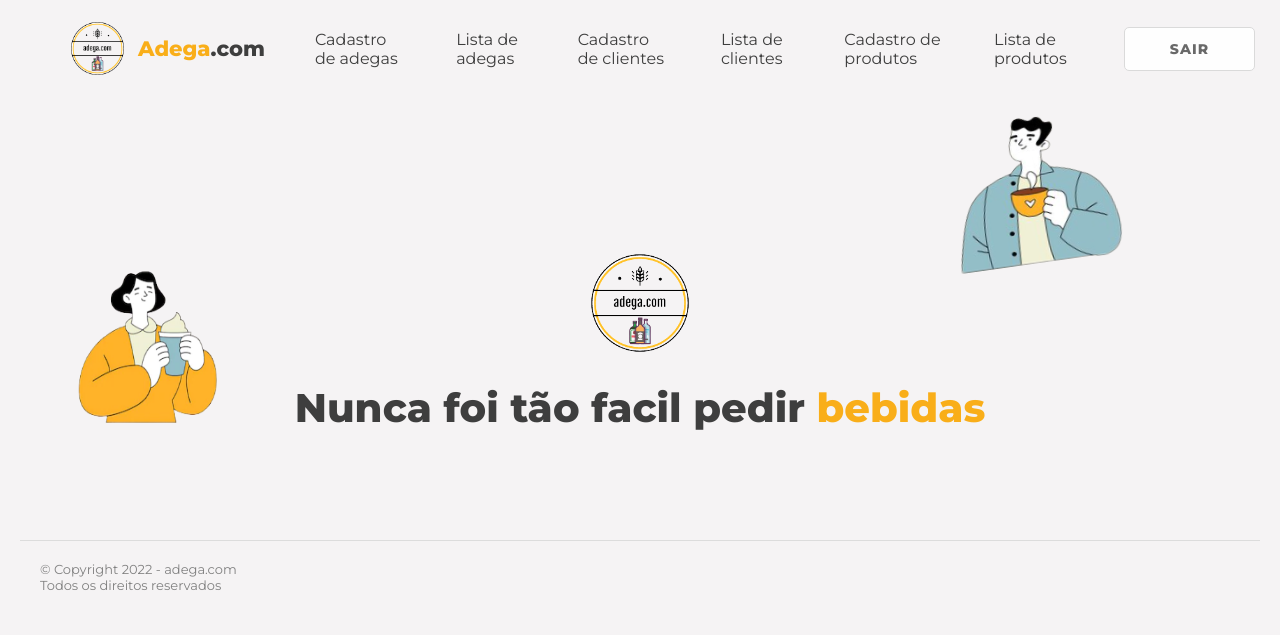
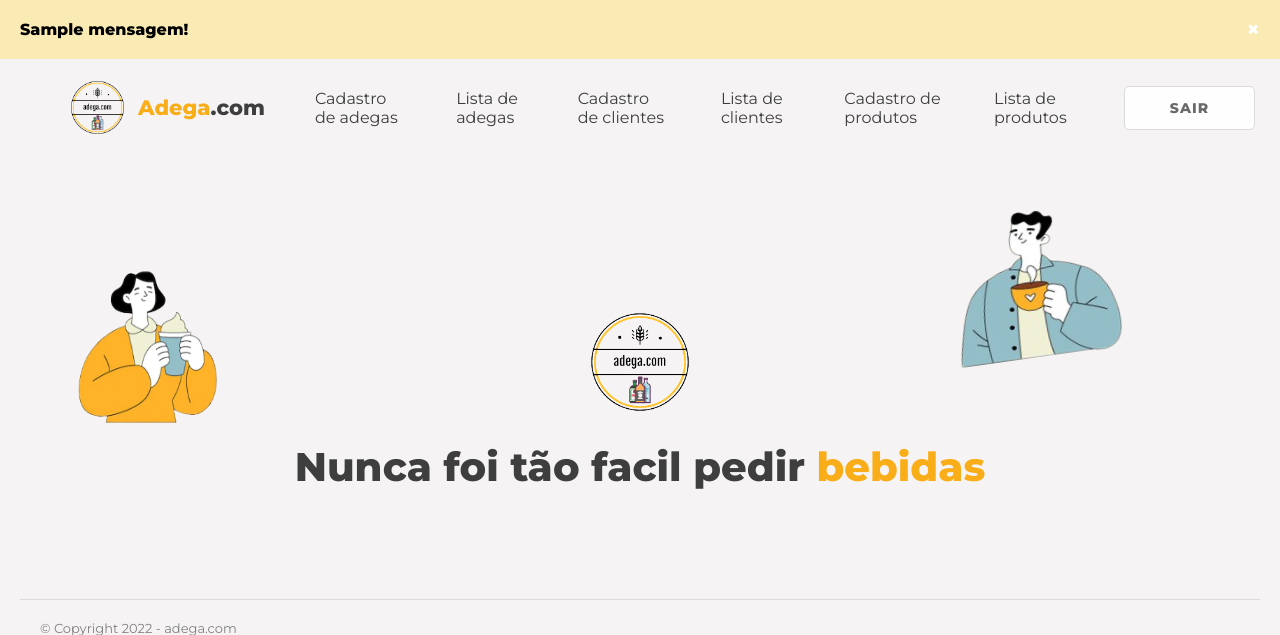
Before and after one commit to ariellemattos/adega-virtual, a Flask app: template templates/index.html in a window 1280 px wide. Shown: the top 635 px of the page. Run offline with Flask 2, Linux system fonts and the light colour scheme; the template is opened without the code that fills it: most values are stand-ins (such as "Sample title", 1, 10 or a date in 2020).

Commit message:
Add popup alert

```diff
--- a/routes.py
+++ b/routes.py
@@ -1,4 +1,4 @@
-from flask import Flask, make_response, request, render_template, redirect, Response
+from flask import Flask, make_response, request, render_template, redirect, Response,  flash
 
 from database import *
 from services import *
@@ -25,7 +25,7 @@ def realizar_login():
     logado = db_fazer_login(login, senha)
 
     if logado is None:
-        return render_template("login.html", erro = "Ops. A senha estava errada.")
+        return render_template("login.html", erro = "E-mail ou senha incorretos")
     resposta = make_response(redirect("/"))
 
     resposta.set_cookie("login", login, samesite = "Strict")
@@ -80,8 +80,9 @@ def criar_adega_api():
 
     ja_existia, adega = criar_adega(nomeAdega, cnpj, cep, cidade, rua, bairro, nEstabelecimento, complemento, telefone)
 
-    mensagem = f"A adega {cnpj} já existe com o id {adega['id_adega']}." if ja_existia else f"A adega {cnpj} foi criada com id {adega['id_adega']}."
+    mensagem = f"A adega {cnpj} já existe com o id {adega['id_adega']}." if ja_existia else f"A adega {cnpj} foi criada com id {adega['id_adega']}"
     return render_template("index.html", logado = logado, mensagem = mensagem)
+
 
 # Tela de listagem de adegas.
 @app.route("/adegas")
@@ -173,7 +174,7 @@ def criar_cliente_api():
 
     ja_existia, cliente = criar_cliente(nomeCliente, cpf, cep, cidade, rua, bairro, nResidencia, complemento, telefone)
 
-    mensagem = f"O cliente {cpf} já existe com o id {cliente['id_cliente']}." if ja_existia else f"A adega {cpf} foi criada com id {cliente['id_cliente']}."
+    mensagem = f"O cliente {cpf} já existe com o id {cliente['id_cliente']}." if ja_existia else f"O cliente {cpf} foi criada com id {cliente['id_cliente']}."
     return render_template("index.html", logado = logado, mensagem = mensagem)
 
 @app.route("/clientes")
@@ -255,6 +256,7 @@ def criar_produto_api():
 
     return render_template("index.html", logado = logado)
 
+
 @app.route("/produtos")
 def listar_produtos_api():
     logado = autenticar_login()
--- a/static/css/global.css
+++ b/static/css/global.css
@@ -14,3 +14,8 @@ body {
     margin: 0px;
     background: #f5f3f4;
 }
+
+.erro{
+    font-size: 15px;
+    color: red;
+}
--- a/static/css/pages/landing-page.css
+++ b/static/css/pages/landing-page.css
@@ -55,7 +55,7 @@ body * {
 	width: 198px;
 	height: 172px;
 	right: 138px;
-	top: 106px;
+	top: 200px;
 	transform: rotate(-8deg);
 }
 
--- a/templates/cadastro-produto.html
+++ b/templates/cadastro-produto.html
@@ -27,6 +27,7 @@
 
             <div class="right-register">
                 <div class="form-container-register register-in-container">
+                    {% include "components/alert.html" %}
                     <form action="/produto/{{ produto['id_produto'] }}" method="POST">
 
                         {% if produto['id_produto'] != 'cadastro' %}
--- /dev/null
+++ b/templates/components/alert.html
@@ -0,0 +1,36 @@
+<!DOCTYPE html>
+<html>
+<head>
+<meta name="viewport" content="width=device-width, initial-scale=1">
+<style>
+.alert {
+  padding: 20px;
+  background-color: #faeab3;
+  color: black;
+}
+
+.closebtn {
+  margin-left: 15px;
+  color: white;
+  font-weight: bold;
+  float: right;
+  font-size: 22px;
+  line-height: 20px;
+  cursor: pointer;
+  transition: 0.3s;
+}
+
+.closebtn:hover {
+  color: black;
+}
+</style>
+</head>
+<body>
+
+<div class="alert">
+  <span class="closebtn" onclick="this.parentElement.style.display='none';">&times;</span>
+  <strong>{{mensagem}}!</strong>
+</div>
+
+</body>
+</html>
--- a/templates/index.html
+++ b/templates/index.html
@@ -9,6 +9,9 @@
 	</head>
 	<body>
 		<div class="container">
+			{% if mensagem != '' %}
+				{% include 'components/alert.html' %}
+			{% endif %}
 			<div class="hero">
 				<!-- HEADER -->
 				{% include 'components/header.html' %}
--- a/templates/lista-adegas.html
+++ b/templates/lista-adegas.html
@@ -19,6 +19,7 @@
             <div class="right-list">
                 <div class="form-container-list list-in-container">
                     <div>
+
                         <table class="table table-hover">
                             <thead>
                               <tr>
--- a/templates/login.html
+++ b/templates/login.html
@@ -17,6 +17,9 @@
             <div class="right-login">
                 <div class="form-container sign-in-container">
                     <form action="/realizarLogin" method="POST">
+                        {% if erro %}
+                            <p class="erro"> {{erro}} </p>
+                        {% endif %}
                         <h1 class="loginHeader">Login</h1>
                         <div class="container-login-type">
                             <div class="radio group">
```
Also changed, not shown: adega.db.
